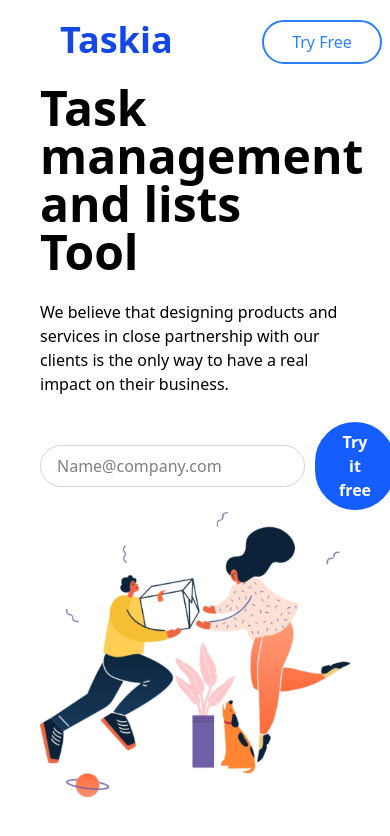
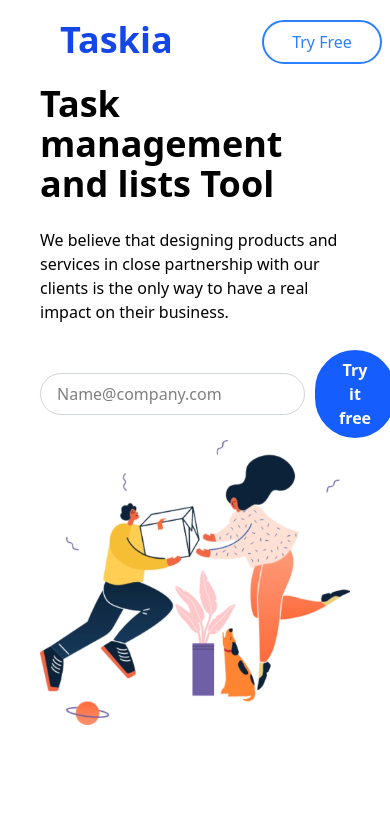
Before and after one commit to Dasuni363/IT-WEB-25-66-0002---WID-Dewmini---Q1, a plain HTML site: page index.html in a window 390 px wide. Drawn offline with nearby package versions, Linux system fonts and the light colour scheme.

Commit message:
hero text

```diff
--- a/index.html
+++ b/index.html
@@ -23,7 +23,7 @@
   <!-- hero section -->
    <div class="sm:flex mx-10  items-center">
      <div >
-        <h1 class=" font-bold text-5xl">
+        <h1 class=" font-bold max-md:text-4xl md:text-5xl">
             Task management and lists Tool
         </h1>
         <br>
```
